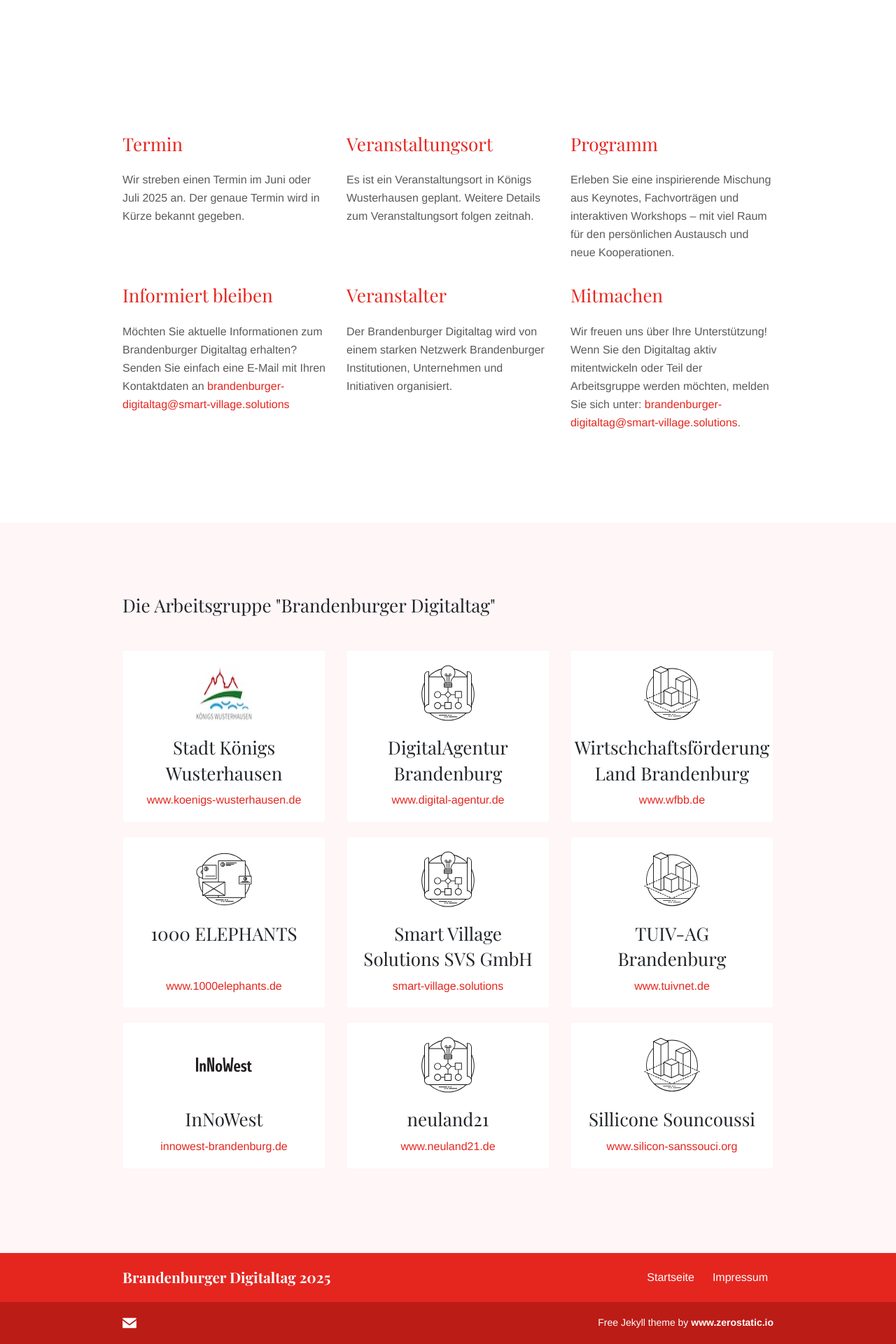
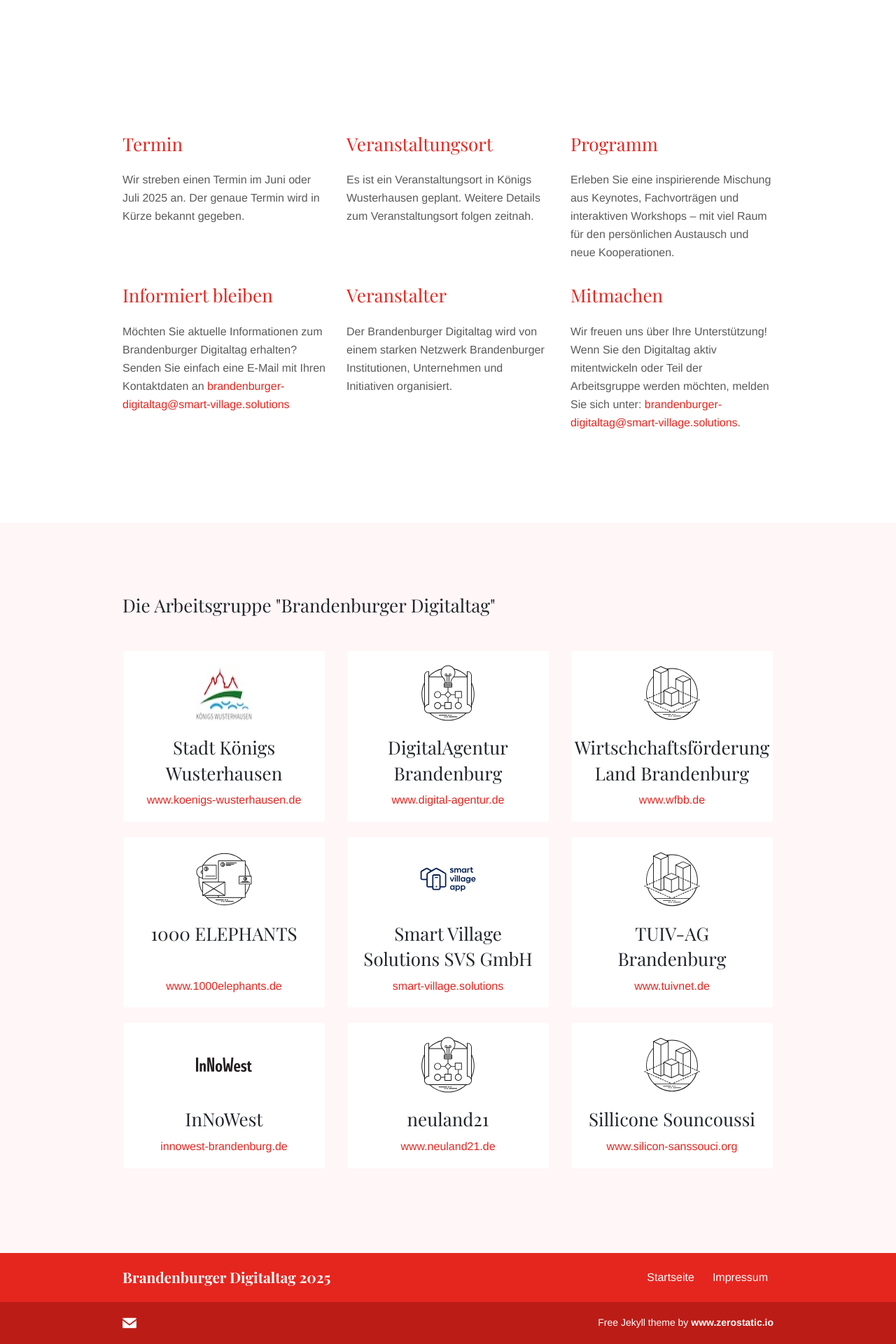
Before and after one commit to smart-village-solutions/brandenburger-digitaltag, a Jekyll site: the page built from index.md, in a window 1280 px wide. Shown: the part 926-2846 px from the top of the page at 70% size. Built offline with Jekyll 4.4.1, drawn with Linux system fonts in a browser that asks for light colours.

Commit message:
SVS Logo

```diff
--- a/_data/features.json
+++ b/_data/features.json
@@ -38,9 +38,8 @@
     "title": "Smart Village Solutions SVS GmbH",
     "description": "<a href='https://smart-village.solutions'>smart-village.solutions</a>",
     "image": {
-      "url": "images/features/noun_The Process_1885341.svg",
-      "width": 80,
-      "height": 80
+      "url": "images/ag/SVA_Logo_rgb.svg",
+      "width": 80
     }
   },
   {
```
Also changed, not shown: images/ag/SVA_Logo_rgb.svg (added).
